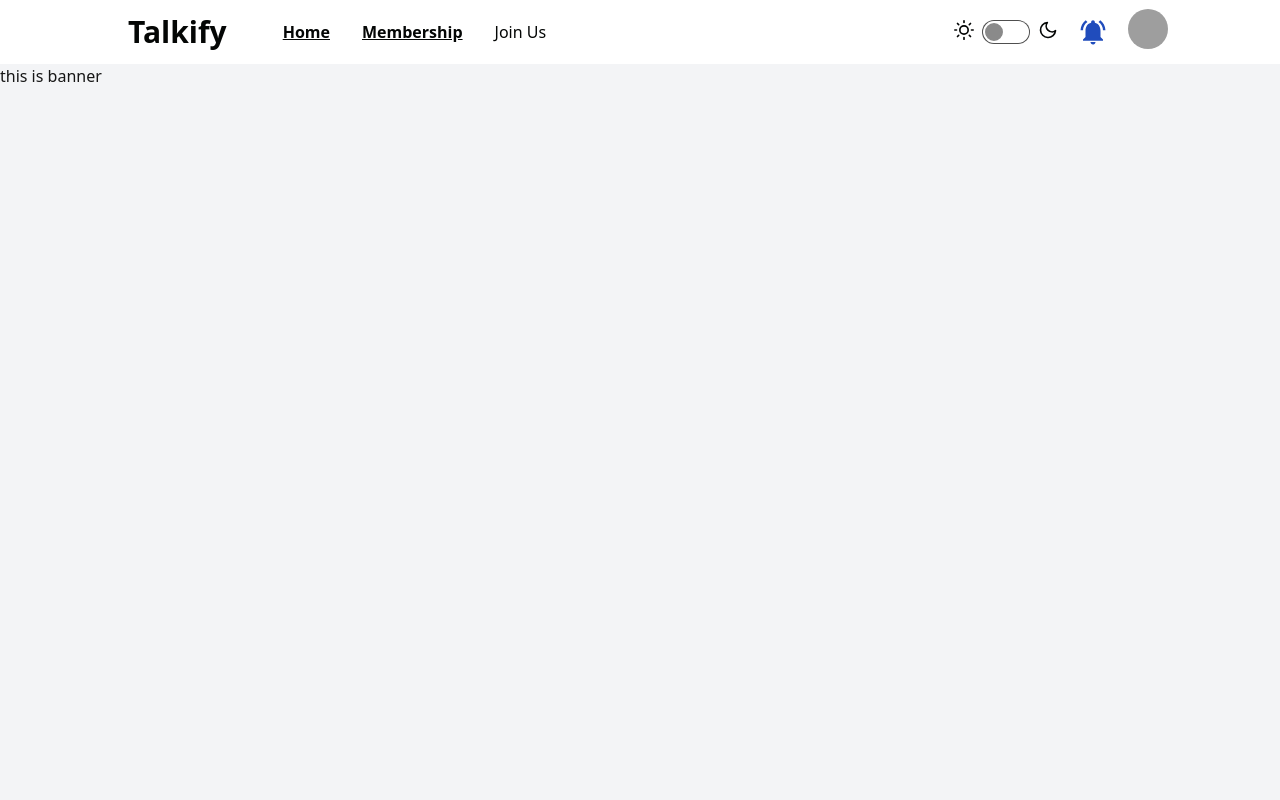
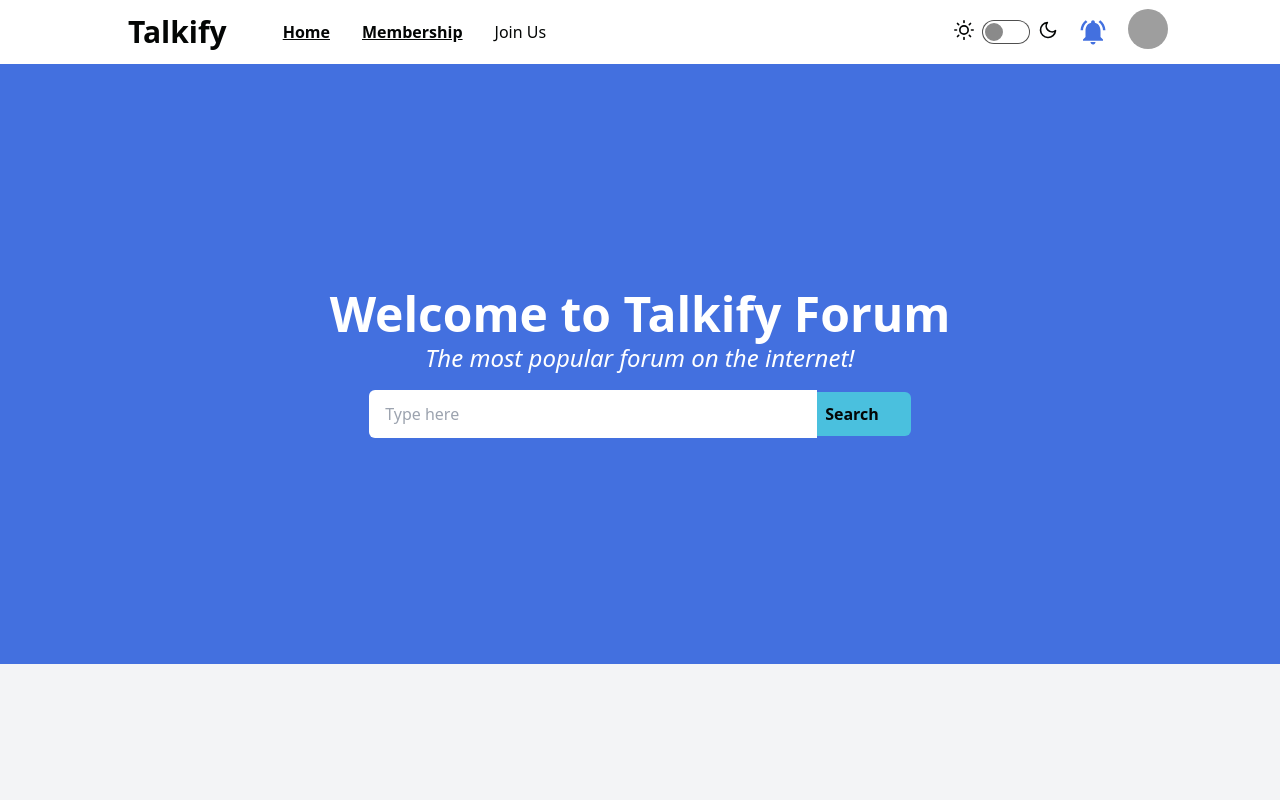
Before and after one commit to asadalgalib/Talkify-Client, a React (Vite) app: page / in a window 1280 px wide. Shown: the top 800 px of the page. Built offline with nearby package versions, Linux system fonts and the light colour scheme; grey boxes are pictures that could not be loaded.

Commit message:
banner section and firebase init completed

```diff
--- a/package.json
+++ b/package.json
@@ -10,6 +10,7 @@
     "preview": "vite preview"
   },
   "dependencies": {
+    "firebase": "^11.1.0",
     "localforage": "^1.10.0",
     "match-sorter": "^8.0.0",
     "react": "^18.3.1",
--- /dev/null
+++ b/src/Components/Pages/AddUser/Signup.jsx
@@ -0,0 +1,11 @@
+import React from 'react';
+
+const Signup = () => {
+    return (
+        <div>
+            <h1>This is signup</h1>
+        </div>
+    );
+};
+
+export default Signup;
--- a/src/Components/Pages/Home/Banner.jsx
+++ b/src/Components/Pages/Home/Banner.jsx
@@ -1,9 +1,30 @@
 import React from 'react';
 
 const Banner = () => {
+
+    const handleSearch = (e) => {
+        e.preventDefault()
+    }
     return (
-        <div className='min-h-screen'>
-            <h1>this is banner</h1>
+        <div className='lg:min-h-[75vh] md:min-h-[70vh] min-h-[60vh] xl:px-28 lg:px-20 px-4 bg-accent flex flex-col
+         items-center justify-center'>
+            <div className='text-center'>
+                <h1 className='lg:text-5xl md:text-4xl text-3xl font-semibold text-white'>Welcome to <span>Talkify</span> Forum</h1>
+                <p className='lg:text-2xl text-xl md:mt-1 text-white'><i>The most popular forum on the internet!</i></p>
+                <form onClick={handleSearch}>
+                    <div>
+                        <input
+                            type="text"
+                            placeholder="Type here"
+                            className="input py-[10px] border-none lg:rounded-l-md lg:rounded-r-none w-full max-w-md mt-4"
+                        />
+                        <button
+                            className='bg-secondary mt-2 lg:mt-0 pl-6 pr-6 lg:pl-2 lg:pr-8 py-2 md:py-[10px] rounded-md lg:rounded-l-none
+                            font-semibold text-neutral'
+                        >Search</button>
+                    </div>
+                </form>
+            </div>
         </div>
     );
 };
--- a/src/Components/Shared/NavBar.jsx
+++ b/src/Components/Shared/NavBar.jsx
@@ -14,7 +14,7 @@ const NavBar = () => {
 
     return (
         <div className="xl:px-28 lg:px-20 px-4 navbar sticky top-0 bg-base-100 w-full">
-            <div className="flex-none lg:hidden">
+            <div className="flex-none md:hidden">
                 <label htmlFor="my-drawer-3" aria-label="open sidebar" className="">
                     <svg
                         xmlns="http://www.w3.org/2000/svg"
@@ -31,18 +31,18 @@ const NavBar = () => {
             </div>
             <div className="mx-2 flex-1 px-2">
                 <h1 className='lg:text-3xl text-2xl  text-neutral font-semibold'>Talkify</h1>
-                <div className='ml-10 hidden lg:flex'>
+                <div className='ml-10 hidden md:flex'>
                     <ul className="flex text-neutral items-center">
                         <li className='px-4'><NavLink to={'/'}>Home</NavLink></li>
                         <li className='px-4'><NavLink >Membership</NavLink></li>
-                        <li className='px-4'><NavLink to={'/login'}>Join Us</NavLink></li>
+                        <li className='px-4'><NavLink to={'/joinus'}>Join Us</NavLink></li>
                     </ul>
                 </div>
             </div>
 
             <div className="flex gap-1 lg:gap-3 items-center">
                 <div>
-                    <button onClick={handleTheme} className="lg:flex ml-3 text-neutral my-2 cursor-pointer gap-2 hidden ">
+                    <button onClick={handleTheme} className="md:flex ml-3 text-neutral my-2 cursor-pointer gap-2 hidden">
                         <svg
                             xmlns="http://www.w3.org/2000/svg"
                             width="20"
--- /dev/null
+++ b/src/Firebase/firebase.init.js
@@ -0,0 +1,12 @@
+import { initializeApp } from "firebase/app";
+
+const firebaseConfig = {
+    apiKey: import.meta.env.VITE_apiKey,
+    authDomain: import.meta.env.VITE_authDomain,
+    projectId: import.meta.env.VITE_projectId,
+    storageBucket: import.meta.env.VITE_storageBucket,
+    messagingSenderId:  import.meta.env.VITE_messagingSenderId,
+    appId: import.meta.env.VITE_appId,
+};
+
+export const app = initializeApp(firebaseConfig);
--- /dev/null
+++ b/src/Layouts/JoinusLayout.jsx
@@ -0,0 +1,12 @@
+import React from 'react';
+import { Outlet } from 'react-router-dom';
+
+const JoinusLayout = () => {
+    return (
+        <div>
+            <Outlet></Outlet>
+        </div>
+    );
+};
+
+export default JoinusLayout;
--- a/src/Layouts/MainLayout.jsx
+++ b/src/Layouts/MainLayout.jsx
@@ -38,7 +38,7 @@ const MainLayout = () => {
                     <ul className="menu min-h-full w-72 flex flex-col gap-2 mt-5">
                         <li className=''><NavLink to={'/'}>Home</NavLink></li>
                         <li className=''><NavLink to={'/ry'}>Membership</NavLink></li>
-                        <li className=''><NavLink to={'/login'}>Join Us</NavLink></li>
+                        <li className=''><NavLink to={'/joinus'}>Join Us</NavLink></li>
                     </ul>
                     <button onClick={handleTheme} className="flex ml-4 text-neutral my-2 cursor-pointer gap-2 mt-4">
                         <svg
--- /dev/null
+++ b/src/Routes/AuthProvider.jsx
@@ -0,0 +1,20 @@
+import { createContext } from "react";
+import { app } from "../Firebase/firebase.init";
+import { getAuth } from "firebase/auth";
+
+export const AuthContext = createContext(null)
+
+const AuthProvider = ({children}) => {
+    const auth = getAuth(app)
+
+    const authInfo = {
+        auth
+    }
+    return (
+        <AuthContext.Provider value={authInfo}>
+            {children}
+        </AuthContext.Provider>
+    );
+};
+
+export default AuthProvider;
--- a/src/main.jsx
+++ b/src/main.jsx
@@ -3,9 +3,12 @@ import { createRoot } from 'react-dom/client'
 import { RouterProvider } from 'react-router-dom'
 import './index.css'
 import Router from './Routes/Router'
+import AuthProvider from './Routes/AuthProvider'
 
 createRoot(document.getElementById('root')).render(
   <StrictMode>
-    <RouterProvider router={Router} />
+    <AuthProvider>
+      <RouterProvider router={Router} />
+    </AuthProvider>
   </StrictMode>,
 )
--- a/tailwind.config.js
+++ b/tailwind.config.js
@@ -18,7 +18,7 @@ export default {
           "background": "#f3f4f6",
           "primary": "#59cfb3", //
           "secondary": "#4ac0de", //
-          "accent": "#204cbc",
+          "accent": "#4370df",
           "base-100": "#ffffff",
           "info": "#ffffff",
         },
@@ -29,7 +29,7 @@ export default {
           "background": "#020302",
           "primary": "#1E1E1E", //
           "secondary": "#2197b5", //
-          "accent": "#4370df",
+          "accent": "#204cbc",
           "base-100": "#1E1E1E",
           "info": "#040605",
         },
```
Also changed, not shown: src/Routes/Router.jsx (+14 -2 lines), 1 other file (tests, documents, lock files or other folders).
